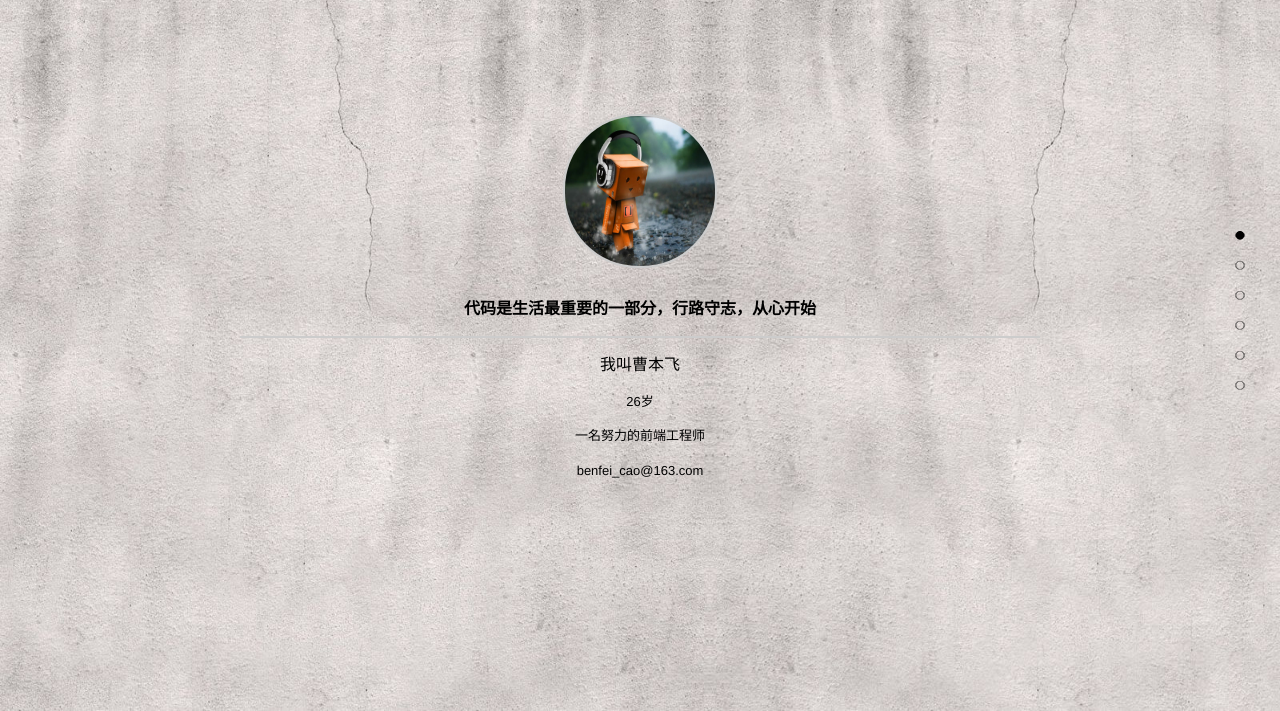
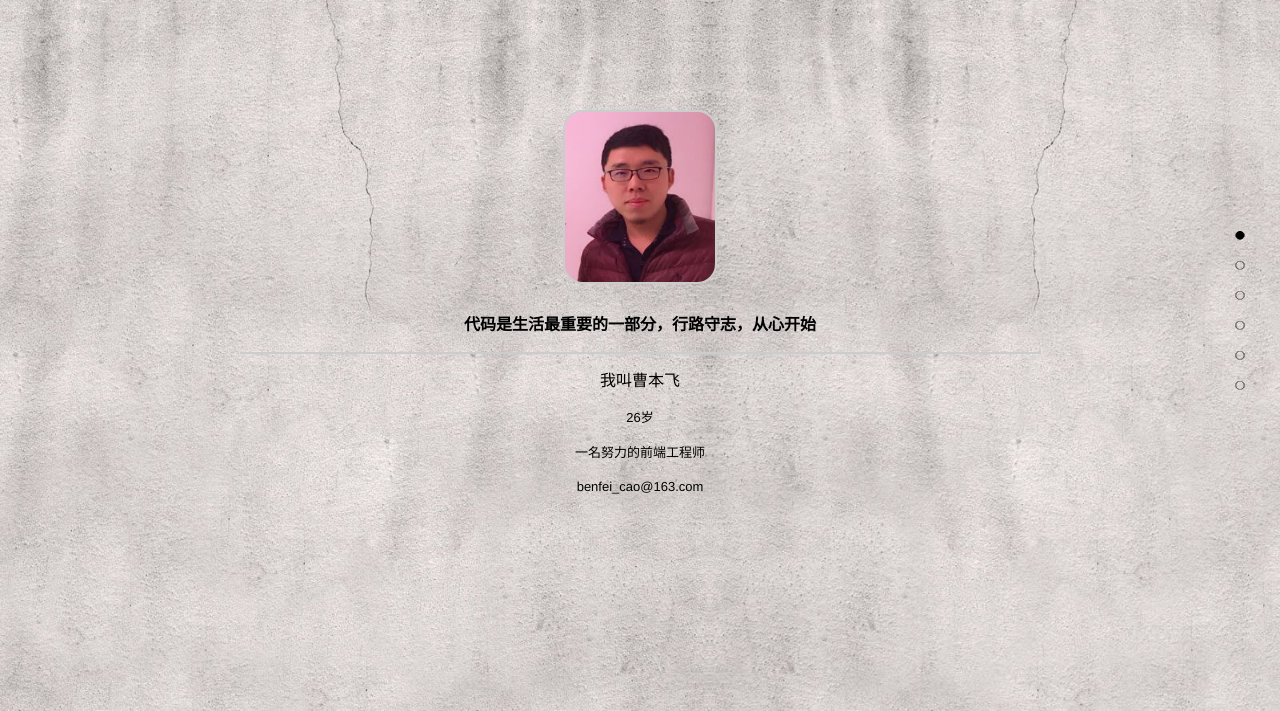
Before and after one commit to caobenfei/caobenfei.github.io, a plain HTML site: page index.html in a window 1280 px wide. Shown: the part 89-800 px from the top of the page. Drawn offline with Linux system fonts and the light colour scheme.

Commit message:
this is my index

```diff
--- a/css/index.css
+++ b/css/index.css
@@ -244,7 +244,7 @@ aside b {
     transition: margin-top 2s ease-in-out;
 }
 #home_head_content {
-    margin: 0 auto;
+    margin: 50px auto;
     position: relative;
     width: 153.2px;
     height: 153.2px;
@@ -252,9 +252,9 @@ aside b {
 }
 #home_head img {
     width: 150px;
-    height: 150px;
+    height: 170px;
     border: 2px #CCCCCC solid;
-    border-radius: 75px;
+    border-radius: 20px;
     position: absolute;
     -webkit-transition: box-shadow 2s;
     transition: box-shadow 2s;
--- a/index.html
+++ b/index.html
@@ -46,8 +46,8 @@
             <div id="home_content">
                 <div id="home_head">
                     <div id="home_head_content">
-                        <img src="image/psb2.jpg" id="home_photo1" />
-                        <img src="image/psb3jpg.jpg" id="home_photo2" />
+                        <img src="image/1-1.jpg" id="home_photo1" />
+                        <img src="image/2-1.jpg" id="home_photo2" />
                     </div>
                 </div>
                 <div id="home_info">
```
Also changed, not shown: image/1-1.jpg (added), image/2-1.jpg (added), image/psb2.jpg (deleted), image/psb3jpg.jpg (deleted).
